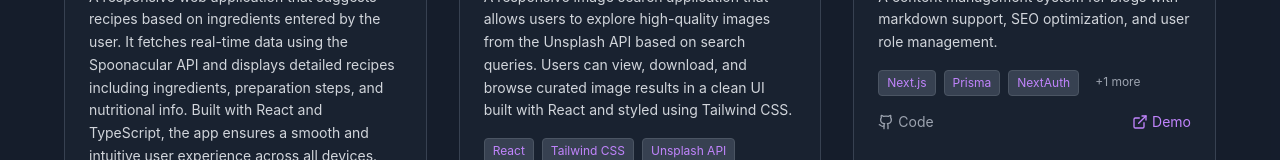
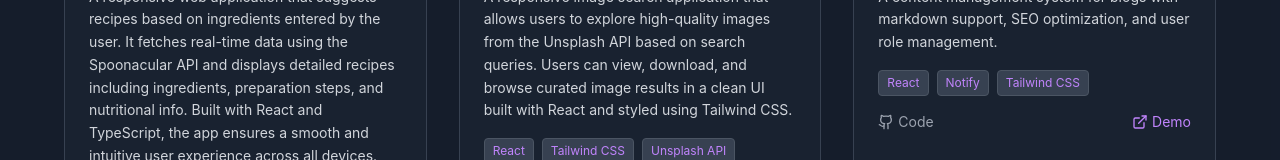
Before and after one commit to rohan-kumrawat/Portfolio, a React (Vite) app: page / in a window 1280 px wide. Shown: the part 3318-3478 px from the top of the page. Built offline with nearby package versions, Linux system fonts and the light colour scheme.

Commit message:
Add Blog CMS project

```diff
--- a/src/components/Projects.tsx
+++ b/src/components/Projects.tsx
@@ -43,10 +43,10 @@ const Projects = () => {
     {
       title: 'Blog CMS',
       description: 'A content management system for blogs with markdown support, SEO optimization, and user role management.',
-      image: 'https://images.pexels.com/photos/34600/pexels-photo.jpg',
-      technologies: ['Next.js', 'Prisma', 'NextAuth', 'Vercel'],
-      github: 'https://github.com',
-      live: 'https://example.com',
+      image: 'https://i.ibb.co/whq4dVy6/Screenshot-2025-08-02-at-20-28-22-Blog-CMS-Modern-Content-Management-System.png',
+      technologies: ['React', 'Notify', 'Tailwind CSS'],
+      github: 'https://github.com/rohan-kumrawat/blog-cms',
+      live: 'https://calm-dango-dcebda.netlify.app/',
       featured: false
     },
     {
```
